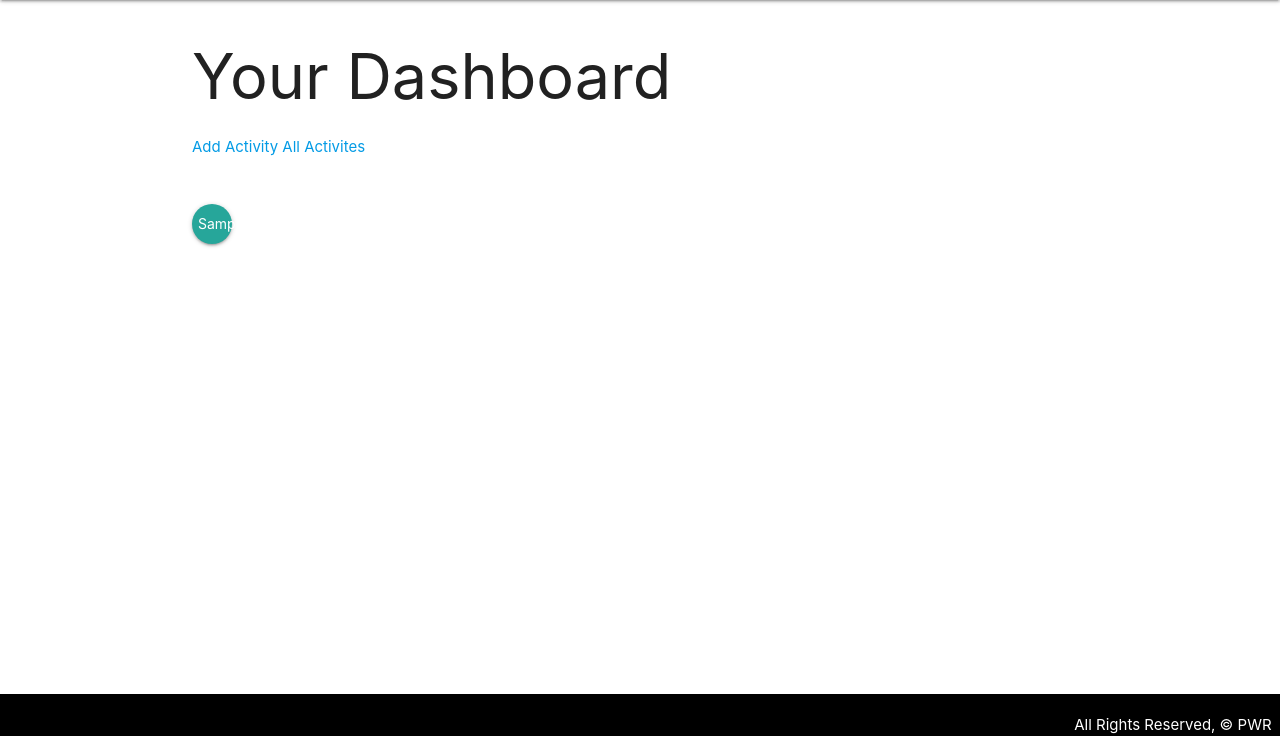
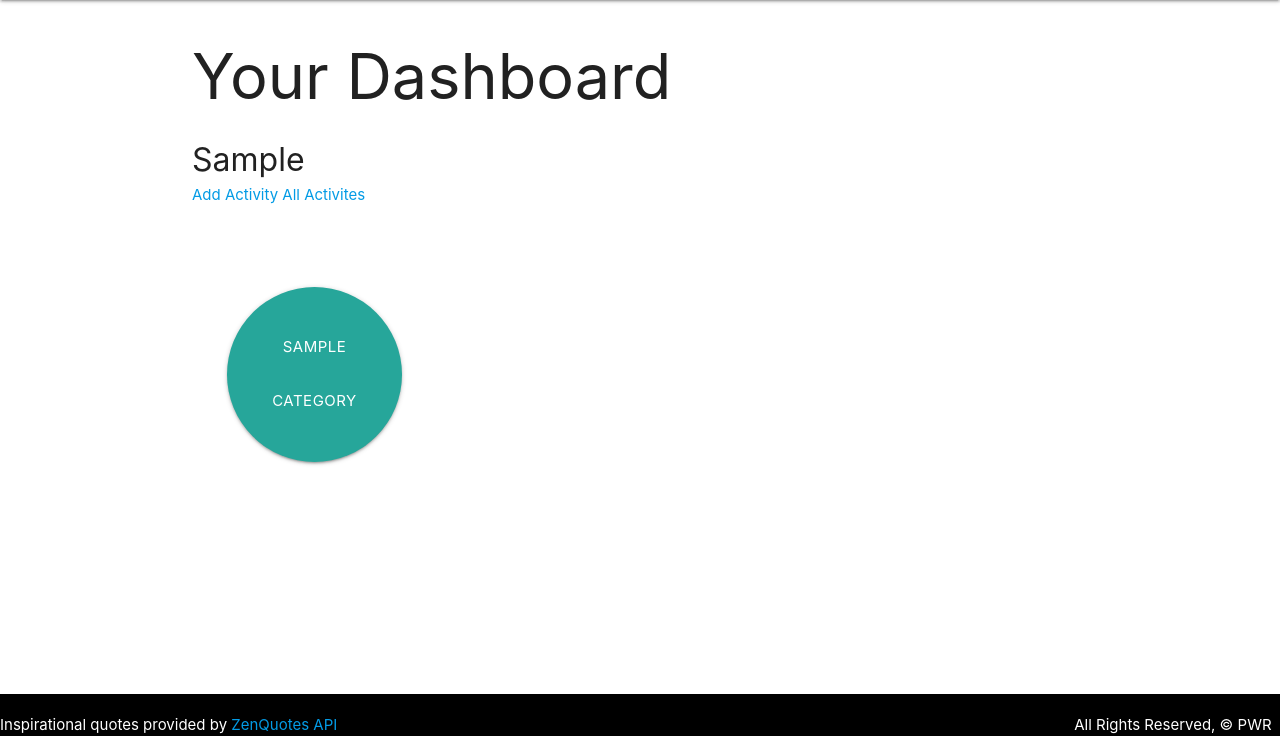
Before and after one commit to ripleymay/em_pwr_ed, a Django app: page /dashboard/ in a window 1280 px wide. Shown: the part 64-800 px from the top of the page. Run offline with Django 3.2, Linux system fonts and the light colour scheme; tables that the repository leaves empty hold one stand-in row (values such as "Sample post"); a database or web service that is not in the repository returns one stand-in record (values such as "Sample title"); data that the repository does not hold is empty.

Commit message:
api baby!!!!!!

```diff
--- a/empwred/settings.py
+++ b/empwred/settings.py
@@ -126,3 +126,8 @@ LOGOUT_REDIRECT_URL = '/'
 # https://docs.djangoproject.com/en/3.2/ref/settings/#default-auto-field
 
 DEFAULT_AUTO_FIELD = 'django.db.models.BigAutoField'
+
+# Configure to read a .env file's secrets
+import environ
+environ.Env()
+environ.Env.read_env()
--- a/main_app/static/css/style.css
+++ b/main_app/static/css/style.css
@@ -22,3 +22,36 @@ body #home-bg {
     min-width: 100vh;
     margin: 0;
 }
+
+#daily-quote {
+    font-size: 32px;
+}
+
+.btn-floating.category {
+    display: inline-flex;
+    align-items: center;
+    justify-content: center;
+    min-height: 175px;
+    min-width: 175px;
+    margin: 35px;
+}
+
+.btn-floating.category > div {
+    margin: 0;
+}
+
+.btn-floating.category.Mental {
+    margin-bottom: 100px;
+}
+
+.btn-floating.category.Physical {
+    margin-top: 100px;
+}
+
+.btn-floating.category.Environmental, .btn-floating.category.Social {
+    margin-bottom: 0;
+}
+
+.btn-floating.category.Spiritual, .btn-floating.category.Emotional {
+    margin-top: 0;
+}
--- a/main_app/templates/base.html
+++ b/main_app/templates/base.html
@@ -37,6 +37,7 @@
   </main>
   <footer class="page-footer">
     <div class="right">All Rights Reserved, &copy; PWR &nbsp;</div>
+    <div class="left">Inspirational quotes provided by <a href="https://zenquotes.io/" target="_blank">ZenQuotes API</a></div>
   </footer>
 </body>
 </html>
--- a/main_app/templates/categories/index.html
+++ b/main_app/templates/categories/index.html
@@ -3,11 +3,15 @@
 
 <h1> Your Dashboard </h1>
 
+<section id="daily-quote">
+    {{ html|safe }}
+</section>
+
 <a href="{% url 'activity_create' %}">Add Activity</a>
 <a href="{% url 'activity_list' %}">All Activites</a>
 <br><br><br>
 {% for c in categories %}
-<a class="btn-floating pulse {{ c.title }}" href="{% url 'activity_list' %}?category={{c.title}}">
+<a class="btn-floating btn-large pulse category {{ c.title }}" href="{% url 'activity_list' %}?category={{c.title}}">
     <div class="container">
         {{ c.title }}
     </div>
--- a/main_app/views.py
+++ b/main_app/views.py
@@ -4,6 +4,8 @@ from django.contrib.auth import login
 from django.contrib.auth.forms import UserCreationForm
 from .models import Category, Activity, Log
 from .forms import LogForm
+import requests
+import os
 
 # Create your views here.
 
@@ -14,8 +16,11 @@ def about(request):
   return render(request, 'about.html')
 
 def dashboard(request):
+  key = os.environ['ZEN_API_KEY']
+  quote = requests.get(f'https://zenquotes.io/api/today/{key}').json()
+  print(quote)
   categories = Category.objects.all()
-  return render(request, 'categories/index.html', { 'categories': categories })
+  return render(request, 'categories/index.html', { 'categories': categories, 'html': quote[0]['h'] })
 
 class ActivityCreate(CreateView):
   model = Activity
```
